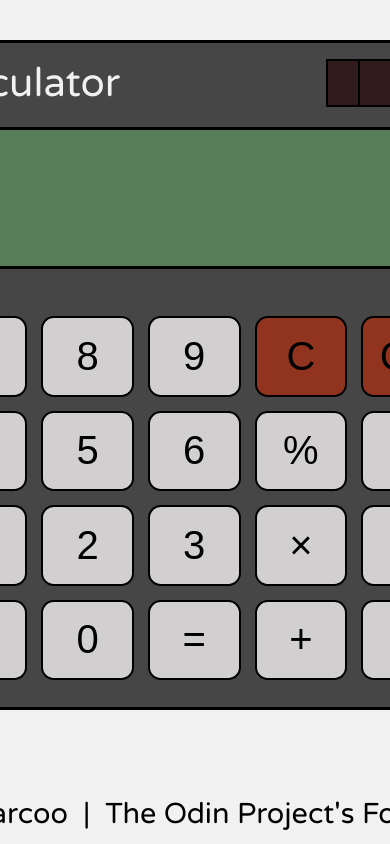
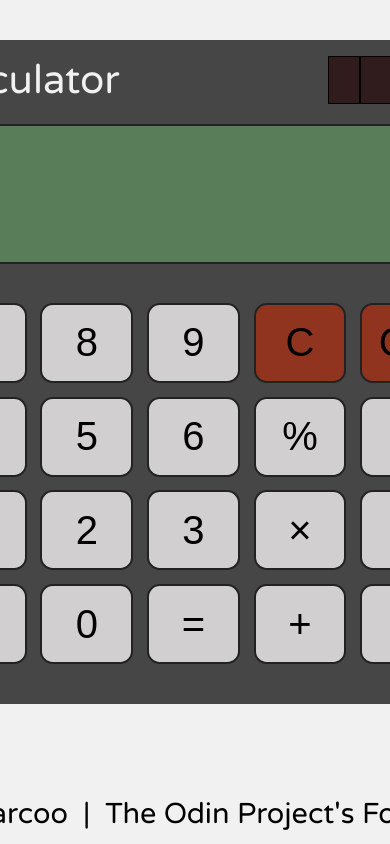
Before and after one commit to vmarcoo/calculator, a plain HTML site: page index.html in a window 390 px wide. Shown: the top 844 px of the page. Drawn offline with Linux system fonts and the light colour scheme; a web font is replaced by a local one.

Commit message:
Working on better mobile UX/UI

```diff
--- a/style.css
+++ b/style.css
@@ -1,15 +1,17 @@
 html {
     position: relative;
     min-height: 100%;
+    box-sizing: border-box;
 }
 
 body {
     margin: 0;
     background-color: #F1F1F1;
-    margin-bottom: 100px;
+    margin-bottom: 6.25rem;
     display: flex;
     flex-direction: column;
     align-items: center;
+    justify-content: center;
     font-family: 'Handjet', cursive;
     font-family: 'Jost', sans-serif;
     font-family: 'Roboto', sans-serif;
@@ -18,18 +20,15 @@ body {
 }
 
 #container {
-    margin-top: 40px;
+    margin-top: 2.5rem;
     padding: 1rem;
-    padding-bottom: 48px;
+    padding-bottom: 3rem;
     background-color: rgb(70, 70, 70);
-    min-height: 600px;
-    max-height: 600px;
-    min-width: 535px;
-    max-width: 535px;
+    height: 37.5rem;
+    width: 33.5rem;
     display: flex;
     flex-direction: column;
     border-radius: 1.5rem;
-    border: 3px solid black;
 }
 
 #name {
@@ -44,15 +43,14 @@ body {
 
 #solar {
     display: flex;
-    border: 1.5px solid black;
-    margin-right: 7px;
+    margin-right: .44rem;
 }
 
 #solar div {
     background-color: rgb(48, 28, 28);
-    min-width: 30px;
-    min-height: 10px;
-    border: 1px solid black;
+    min-width: 1.875rem;
+    min-height: .625rem;
+    border: .0625rem solid black;
 }
 
 #display {
@@ -62,25 +60,23 @@ body {
     justify-content: flex-end;
     gap: 1rem;
     padding: 1rem;
-    min-width: 482px;
-    max-width: 482px;
-    min-height: 104px;
-    max-height: 104px;
+    min-width: 30.125rem;
+    min-height: 6.5rem;
     background-color: rgb(89, 124, 89);
-    margin-top: 20px;
-    margin-bottom: 40px;
-    border-radius: 1vh;
-    margin-right: 8px;
-    margin-left: 8px;
-    border: 3px solid black;
+    margin-top: 1.25rem;
+    margin-bottom: 2rem;
+    border-radius: .8rem;
+    margin-right: 0.5rem;
+    margin-left: 0.5rem;
+    border: .15rem solid rgb(34, 34, 34);
     overflow: hidden;
 }
 
 #display-up{
     position: absolute;
     overflow: hidden;
-    max-width: 482px;
-    top: 140px;
+    max-width: 30.125rem;
+    top: 8.75rem;
     font-size: 1.5rem;
     font-family: 'Handjet', cursive;
     font-family: 'Orbitron', sans-serif;
@@ -98,14 +94,13 @@ body {
 }
 
 #body button {
-    min-width: 92.7px;
-    min-height: 80.5px;
-    margin: 7px 7px;
+    width: 5.8rem;
+    height: 5rem;
+    margin: .43rem .43rem;
     border-radius: .8rem;
-    border: none;
     font-size: 2.5rem;
     background-color: rgb(209, 207, 207);
-    border: 2px solid black;
+    border: .15rem solid rgb(34, 34, 34);
     cursor: pointer;
 }
 
```
